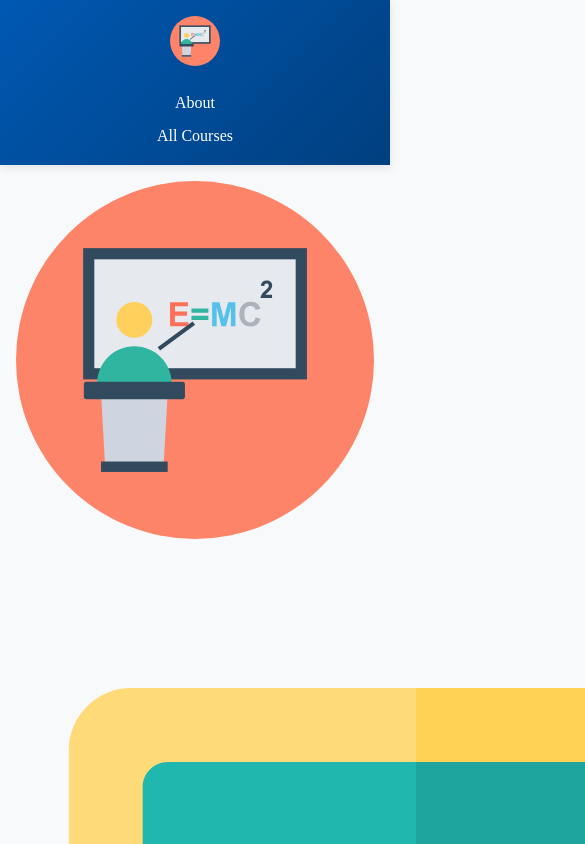
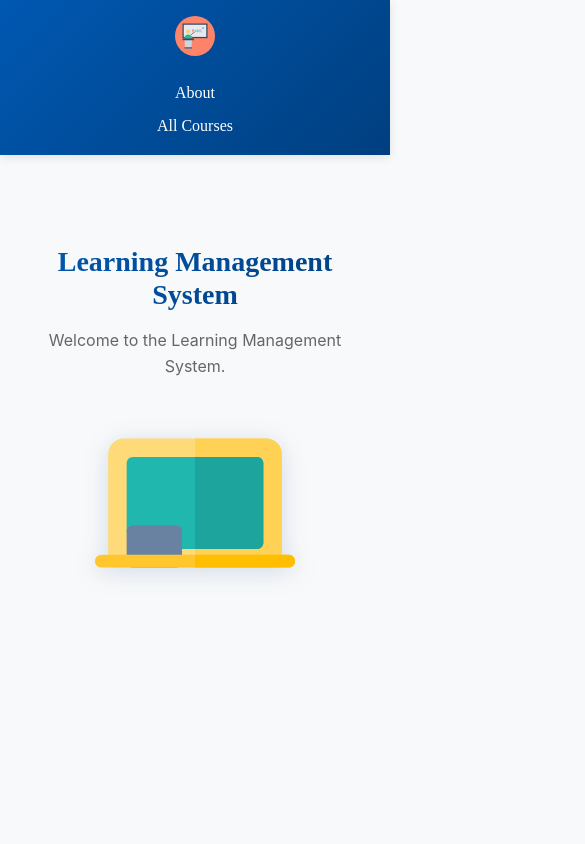
Before and after one commit to Ahmed-Hattan-2285/LMS-frontend, a React (Vite) app: page / in a window 390 px wide. Shown: the top 844 px of the page, 585 px wide, since content can reach past the window. Built offline with nearby package versions, Linux system fonts and the light colour scheme.

Commit message:
Coures Detail

```diff
--- a/src/components/CourseCard/CourseCard.jsx
+++ b/src/components/CourseCard/CourseCard.jsx
@@ -1,10 +1,12 @@
 import "./styles.css";
 import courseBoard from "../../assets/images/blue-board.svg";
+import { Link } from "react-router";
 
 export default function CourseCard({ course }) {
 
     return (
         <div className="course-index-card">
+            <Link to={`/courses/${course.id}`}>
             <div className="course-index-card-content">
                 <img src={courseBoard} alt="Course board illustration" />
                 <h2>{course.title}</h2>
@@ -17,6 +19,7 @@ export default function CourseCard({ course }) {
                     )}
                 </p>
             </div>
+            </Link>
         </div>
     )
 }
--- a/src/pages/App/App.jsx
+++ b/src/pages/App/App.jsx
@@ -4,6 +4,7 @@ import { useLocation, Navigate } from 'react-router';
 import HomePage from '../HomePage/HomePage';
 import AboutPage from '../AboutPage/AboutPage';
 import CourseList from '../CourseList/CourseList';
+import CourseDetail from '../CourseDetail/CourseDetail';
 import redBoardLogo from '../../assets/images/red-board.svg';
 
 export default function App() {
@@ -33,6 +34,7 @@ export default function App() {
         <Routes>
           <Route path="/" element={<HomePage />} />
           <Route path="/courses" element={<CourseList />} />
+          <Route path="/courses/:id" element={<CourseDetail />} />
           <Route path="/about" element={<AboutPage />} />
           <Route path="/*" element={<Navigate to="/home" />} />
         </Routes>
--- a/src/pages/CourseDetail/CourseDetail.jsx
+++ b/src/pages/CourseDetail/CourseDetail.jsx
@@ -0,0 +1,42 @@
+import "./styles.css";
+import { useState, useEffect } from "react";
+import { useParams } from "react-router";
+import * as lmsAPI from "../../utilities/lms-api";
+import blueBoard from "../../assets/images/blue-board.svg";
+
+export default function CourseDetail() {
+    const [courseDetail, setCourseDetail] = useState(null);
+    const { id } = useParams();
+
+    useEffect(() => {
+        async function getAndSetDetail() {
+            try {
+                const course = await lmsAPI.courseDetail(id);
+                setCourseDetail(course);
+            } catch (err) {
+                console.log(err);
+                setCourseDetail(null);
+            }
+        }
+        if (id) getAndSetDetail();
+    }, [id]);
+
+    if (!courseDetail) return <h3>Your course details will display soon</h3>;
+
+    return (
+        <section className="detail-course-container">
+          <div className="detail-course-img">
+            <img src={blueBoard} alt="Course board illustration" />
+          </div>
+          <div className="course-details">
+            <h1>{ courseDetail.title }</h1>
+            <h2>
+                {courseDetail.instructor
+                    ? `Instructor: ${courseDetail.instructor}`
+                    : "No instructor listed."}
+            </h2>
+            <p>{ courseDetail.description }</p>
+          </div>
+        </section>
+    );
+}
--- a/src/pages/CourseDetail/styles.css
+++ b/src/pages/CourseDetail/styles.css
@@ -0,0 +1,94 @@
+.detail-course-container {
+  max-width: 1200px;
+  margin: 0 auto;
+  padding: 3rem 2rem;
+  display: flex;
+  flex-direction: column;
+  align-items: center;
+  gap: 3rem;
+}
+
+.detail-course-img {
+  display: flex;
+  justify-content: center;
+  align-items: center;
+}
+
+.detail-course-img img {
+  width: 200px;
+  height: 200px;
+  object-fit: contain;
+  filter: drop-shadow(0 4px 12px rgba(0, 0, 0, 0.1));
+}
+
+.course-details {
+  text-align: center;
+  max-width: 800px;
+  width: 100%;
+}
+
+.course-details h1 {
+  font-size: 2.5rem;
+  font-weight: 700;
+  color: #003f7f;
+  margin-bottom: 1.5rem;
+  line-height: 1.2;
+}
+
+.course-details h2 {
+  font-size: 1.5rem;
+  font-weight: 500;
+  color: #0058b2;
+  margin-bottom: 1.5rem;
+}
+
+.course-details p {
+  font-size: 1.1rem;
+  line-height: 1.8;
+  color: #555;
+  text-align: left;
+  padding: 1.5rem;
+  background-color: white;
+  border-radius: 8px;
+  box-shadow: 0 2px 8px rgba(0, 0, 0, 0.1);
+}
+
+@media (max-width: 768px) {
+  .detail-course-container {
+    padding: 2rem 1rem;
+    gap: 2rem;
+  }
+
+  .detail-course-img img {
+    width: 150px;
+    height: 150px;
+  }
+
+  .course-details h1 {
+    font-size: 2rem;
+  }
+
+  .course-details h2 {
+    font-size: 1.25rem;
+  }
+
+  .course-details p {
+    font-size: 1rem;
+    padding: 1rem;
+  }
+}
+
+@media (max-width: 480px) {
+  .detail-course-img img {
+    width: 120px;
+    height: 120px;
+  }
+
+  .course-details h1 {
+    font-size: 1.75rem;
+  }
+
+  .course-details h2 {
+    font-size: 1.1rem;
+  }
+}
--- a/src/pages/HomePage/HomePage.jsx
+++ b/src/pages/HomePage/HomePage.jsx
@@ -1,12 +1,14 @@
 import "./styles.css";
-import LMSProject from "../../assets/images/red-board.svg";
 import LMSLogo from "../../assets/images/yellow-board.svg";
 
 export default function HomePage() {
   return (
     <section className="logo-container">
       <div className="home-lms-container">
-        <img src={LMSProject} alt="The Learning Management System Project" />
+        <h1>Learning Management System</h1>
+        <p className="page-content">
+          Welcome to the Learning Management System.
+        </p>
       </div>
       <img src={LMSLogo} alt="Text reads: Learning Management System" />
     </section>
--- a/src/pages/HomePage/styles.css
+++ b/src/pages/HomePage/styles.css
@@ -1,57 +1,66 @@
-header {
-    background: linear-gradient(135deg, #0058b2 0%, #003f7f 100%);
-    color: white;
-    padding: 1rem 0;
-    box-shadow: 0 2px 10px rgba(0, 0, 0, 0.1);
-    position: sticky;
-    top: 0;
-    z-index: 1000;
-  }
-
-  header .container {
-    max-width: 1200px;
-    margin: 0 auto;
-    padding: 0 2rem;
-    display: flex;
-    justify-content: space-between;
-    align-items: center;
-  }
-
-  .header-logo-container {
-    display: flex;
-    align-items: center;
-  }
-
-  .header-logo-container img {
-    height: 50px;
-    width: auto;
-    transition: transform 0.3s ease;
-  }
-
-  .header-logo-container img:hover {
-    transform: scale(1.05);
-  }
-
-.homepage {
+.logo-container {
   min-height: 80vh;
   display: flex;
   flex-direction: column;
   justify-content: center;
   align-items: center;
   text-align: center;
-  padding: 2rem 0;
+  padding: 3rem 2rem;
+  width: 100%;
 }
 
-.homepage h1 {
-  font-size: 3.5rem;
+.home-lms-container {
+  margin-bottom: 2rem;
+  animation: fadeInDown 0.8s ease-out;
+  text-align: center;
+  width: 100%;
+  max-width: 800px;
+}
+
+.home-lms-container h1 {
+  font-size: 2.5rem;
   font-weight: 700;
   font-family: cursive;
   background: linear-gradient(135deg, #0058b2 0%, #003f7f 100%);
   -webkit-background-clip: text;
   -webkit-text-fill-color: transparent;
   background-clip: text;
-  margin-bottom: 2rem;
-  animation: fadeInUp 0.8s ease-out;
+  margin-bottom: 1rem;
+  line-height: 1.2;
+}
+
+.home-lms-container .page-content {
+  font-size: 1.2rem;
+  color: #666;
+  line-height: 1.6;
+  margin: 0;
+  font-weight: 400;
+}
+
+.home-lms-container img {
+  width: 200px;
+  height: 100px;
+  object-fit: contain;
+  transition: transform 0.3s ease;
+  filter: drop-shadow(0 4px 12px rgba(0, 63, 127, 0.2));
+}
+
+.home-lms-container img:hover {
+  transform: scale(1.1) rotate(5deg);
+}
+
+.logo-container > img {
+  width: 300px;
+  max-width: 90%;
+  height: auto;
+  object-fit: contain;
+  animation: fadeInUp 0.8s ease-out 0.3s both;
+  transition: transform 0.3s ease;
+  filter: drop-shadow(0 4px 12px rgba(0, 63, 127, 0.15));
+}
+
+.logo-container > img:hover {
+  transform: translateY(-5px);
 }
 
 @keyframes fadeInUp {
@@ -65,18 +74,70 @@ header {
   }
 }
 
+@keyframes fadeInDown {
+  from {
+    opacity: 0;
+    transform: translateY(-30px);
+  }
+  to {
+    opacity: 1;
+    transform: translateY(0);
+  }
+}
+
 @media (max-width: 768px) {
-  .homepage h1 {
-    font-size: 2.5rem;
+  .logo-container {
+    padding: 2rem 1rem;
+    min-height: 70vh;
+  }
+
+  .home-lms-container {
+    margin-bottom: 1.5rem;
+  }
+
+  .home-lms-container h1 {
+    font-size: 2rem;
+  }
+
+  .home-lms-container .page-content {
+    font-size: 1.1rem;
+  }
+
+  .home-lms-container img {
+    width: 150px;
+    height: 150px;
+  }
+
+  .logo-container > img {
+    width: 250px;
   }
 }
 
 @media (max-width: 480px) {
-  .homepage {
-    padding: 1rem 0;
+  .logo-container {
+    padding: 1.5rem 1rem;
+    min-height: 60vh;
   }
 
-  .homepage h1 {
-    font-size: 2rem;
+  .home-lms-container {
+    margin-bottom: 1.5rem;
+  }
+
+  .home-lms-container h1 {
+    font-size: 1.75rem;
+  }
+
+  .home-lms-container .page-content {
+    font-size: 1rem;
+    padding: 0 0.5rem;
+  }
+
+  .home-lms-container img {
+    width: 120px;
+    height: 120px;
+  }
+
+  .logo-container > img {
+    width: 200px;
   }
 }
--- a/src/utilities/lms-api.js
+++ b/src/utilities/lms-api.js
@@ -4,3 +4,7 @@ const url = "/courses/"
 export async function coursesIndex() {
     return sendRequest(url)
 }
+
+export async function courseDetail(id) {
+    return sendRequest(`${url}${id}/`)
+}
```
